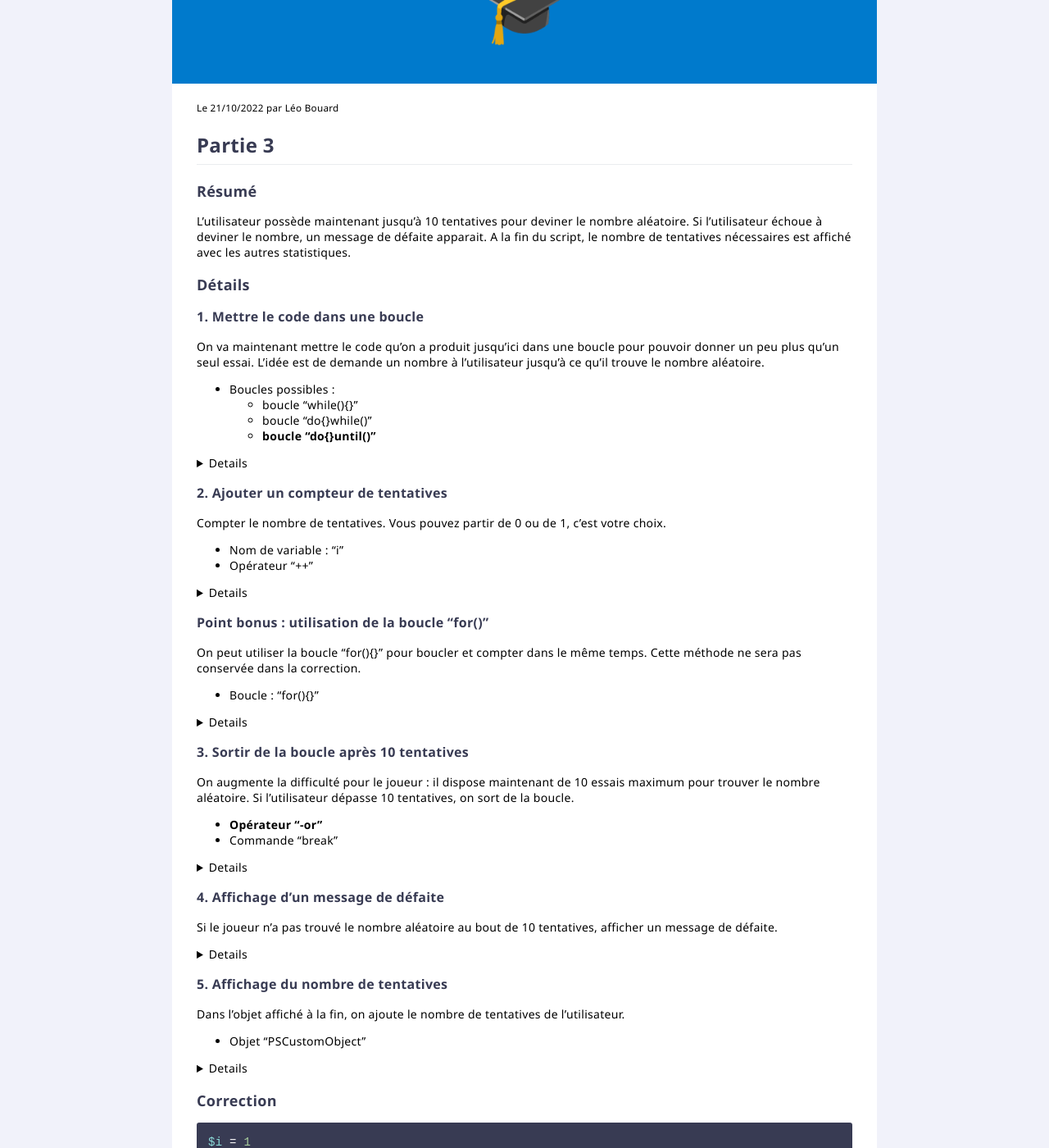
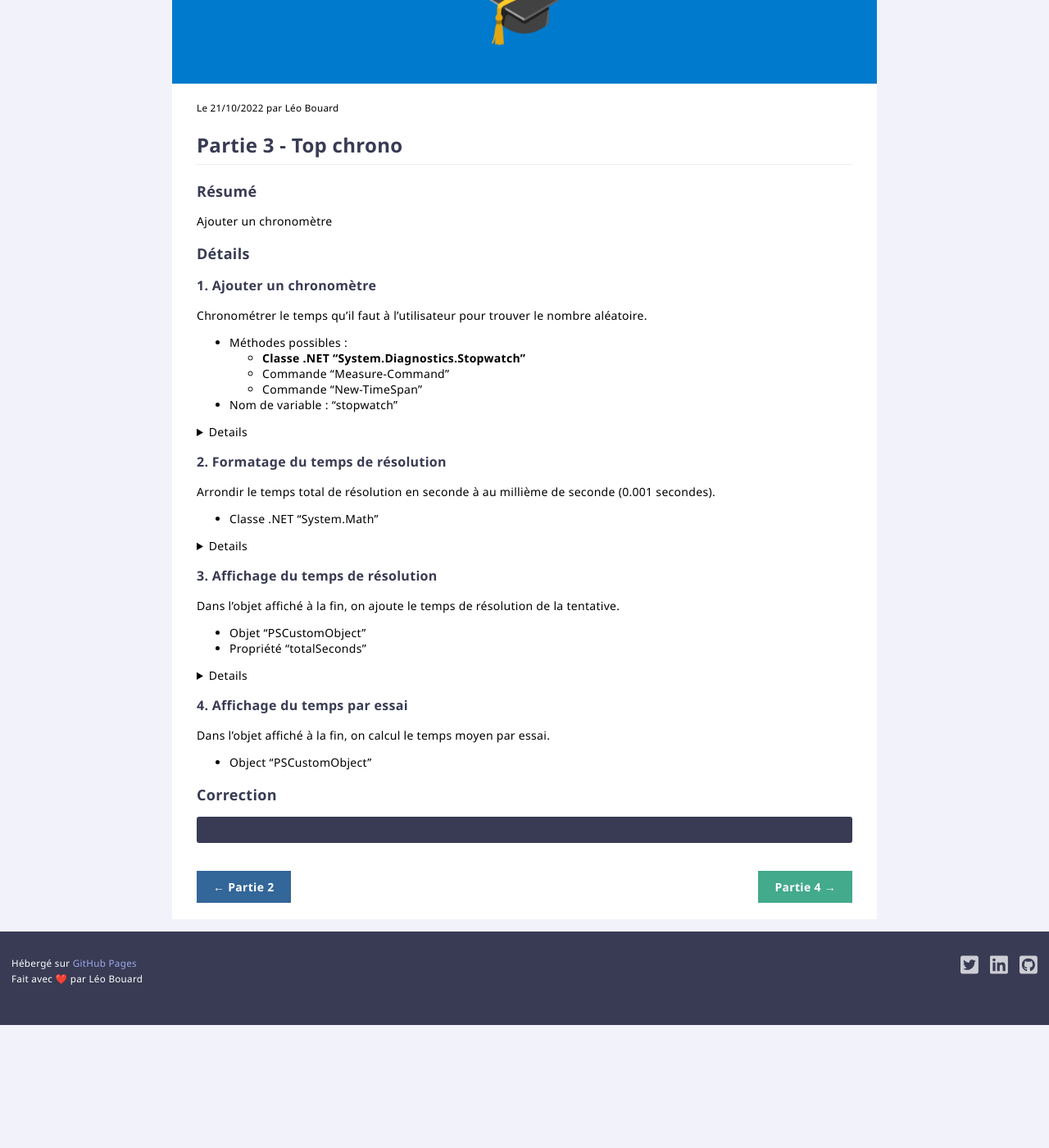
Before and after one commit to leobouard/leobouard.github.io, a Jekyll site: the page built from _posts/2022-10-21-cours-pratique-posh-3.md, in a window 1280 px wide and 1400 px high, scrolled down 199 px. Shown: the whole window at 82% size. Built offline with Jekyll 4.4.1, drawn with Linux system fonts in a browser that asks for light colours; after the commit the page ends 1449 px from its top, so only the background shows below that; some of the changed text lies outside the part shown.

Commit message:
Tweaking "correction"

````diff
--- a/_posts/2022-10-21-cours-pratique-posh-3.md
+++ b/_posts/2022-10-21-cours-pratique-posh-3.md
@@ -1,129 +1,78 @@
 ---
 layout: post
-title: "Partie 3"
+title: "Partie 3 - Top chrono"
 thumbnailColor: "#007acc"
 icon: 🎓
 ---
 
 ## Résumé
 
-L'utilisateur possède maintenant jusqu'à 10 tentatives pour deviner le nombre aléatoire. Si l'utilisateur échoue à deviner le nombre, un message de défaite apparait. A la fin du script, le nombre de tentatives nécessaires est affiché avec les autres statistiques.
+Ajouter un chronomètre
 
 ## Détails
 
-### 1. Mettre le code dans une boucle
+### 1. Ajouter un chronomètre
 
-On va maintenant mettre le code qu'on a produit jusqu'ici dans une boucle pour pouvoir donner un peu plus qu'un seul essai. L'idée est de demande un nombre à l'utilisateur jusqu'à ce qu'il trouve le nombre aléatoire.
+Chronométrer le temps qu'il faut à l'utilisateur pour trouver le nombre aléatoire.
 
-- Boucles possibles :
-  - boucle "while(){}"
-  - boucle "do{}while()"
-  - **boucle "do{}until()"**
+- Méthodes possibles :
+  - **Classe .NET "System.Diagnostics.Stopwatch"**
+  - Commande "Measure-Command"
+  - Commande "New-TimeSpan"
+- Nom de variable : "stopwatch"
 
 <details>
   <pre><code>
-    while ($answer -ne $random) { <#[...]#> }
+    $stopwatch = [System.Diagnostics.Stopwatch]::StartNew()
+    $stopwatch.Stop()
 
-    do { <#[...]#> } while ($answer -ne $random)
+    $stopwatch = Measure-Command { <#[...]#> }
 
-    do { <#[...]#> } until ($answer -eq $random)
+    $startTime = Get-Date
+    $stopWatch = New-TimeSpan -Start $startTime -End (Get-Date)
   </code></pre>
 </details>
 
-### 2. Ajouter un compteur de tentatives
+### 2. Formatage du temps de résolution
 
-Compter le nombre de tentatives. Vous pouvez partir de 0 ou de 1, c'est votre choix.
+Arrondir le temps total de résolution en seconde à au millième de seconde (0.001 secondes).
 
-- Nom de variable : "i"
-- Opérateur "++"
+- Classe .NET "System.Math"
 
 <details>
   <pre><code>
-    $i = 1
-    $i++
+    [System.Math]::Round($stopWatch.Elapsed.TotalSeconds,3)
   </code></pre>
 </details>
 
-### Point bonus : utilisation de la boucle "for()"
+### 3. Affichage du temps de résolution
 
-On peut utiliser la boucle "for(){}" pour boucler et compter dans le même temps. Cette méthode ne sera pas conservée dans la correction.
-
-- Boucle : "for(){}"
-
-<details>
-  <pre><code>
-    for ($i = 1 ; $i++ ; $answer -ne $random) { <#[...]#> }
-  </code></pre>
-</details>
-
-### 3. Sortir de la boucle après 10 tentatives
-
-On augmente la difficulté pour le joueur : il dispose maintenant de 10 essais maximum pour trouver le nombre aléatoire. Si l'utilisateur dépasse 10 tentatives, on sort de la boucle.
-
-- **Opérateur "-or"**
-- Commande "break"
-
-<details>
-  <pre><code>
-    do { <#[...]#> } until ($answer -eq $random -or $i -ge 10)
-
-    if ($i -ge 10) { break }
-  </code></pre>
-</details>
-
-### 4. Affichage d'un message de défaite
-
-Si le joueur n'a pas trouvé le nombre aléatoire au bout de 10 tentatives, afficher un message de défaite.
-
-<details>
-  <pre><code>
-    if ($answer -ne $random) { Write-Host "DEFAITE" }
-  </code></pre>
-</details>
-
-### 5. Affichage du nombre de tentatives
-
-Dans l'objet affiché à la fin, on ajoute le nombre de tentatives de l'utilisateur.
+Dans l'objet affiché à la fin, on ajoute le temps de résolution de la tentative.
 
 - Objet "PSCustomObject"
+- Propriété "totalSeconds"
 
 <details>
   <pre><code>
     [PSCustomObject]@{
-        "Random" = $random
-        "Answer" = $answer
-        "Count"  = $i
+        "Random"       = $random
+        "Answer"       = $answer
+        "Count"        = $i
+        "TotalSeconds" = [System.Math]::Round($stopWatch.Elapsed.TotalSeconds,3)
     } | Format-List
   </code></pre>
 </details>
+
+### 4. Affichage du temps par essai
+
+Dans l'objet affiché à la fin, on calcul le temps moyen par essai.
+
+- Object "PSCustomObject"
 
 ## Correction
 
 ```powershell
 
-$i = 1
-$random = Get-Random -Minimum 1 -Maximum 1000
-do {
-    $answer = Read-Host "Deviner le nombre"
-    if ($random -gt $answer) {
-        Write-Host "??? est plus grand que $answer"
-    } elseif ($random -lt $answer) {
-        Write-Host "??? est plus petit que $answer"
-    } else {
-        Write-Host "VICTOIRE ! Vous avez deviné le nombre aléatoire"
-    }
-    $i++
-} until ($answer -eq $random -or $i -ge 10)
-
-if ($answer -ne $random) {
-    Write-Host "DEFAITE. Vous n'avez pas réussi à trouver le nombre aléatoire"
-}
-
-[PSCustomObject]@{
-    "Random" = $random
-    "Answer" = $answer
-    "Count"  = $i
-} | Format-List
 
 ```
 
````
Also changed, not shown: _posts/2022-10-21-cours-pratique-posh-1.md (+1 -0 lines), _posts/2022-10-21-cours-pratique-posh-2.md (+4 -3 lines).
